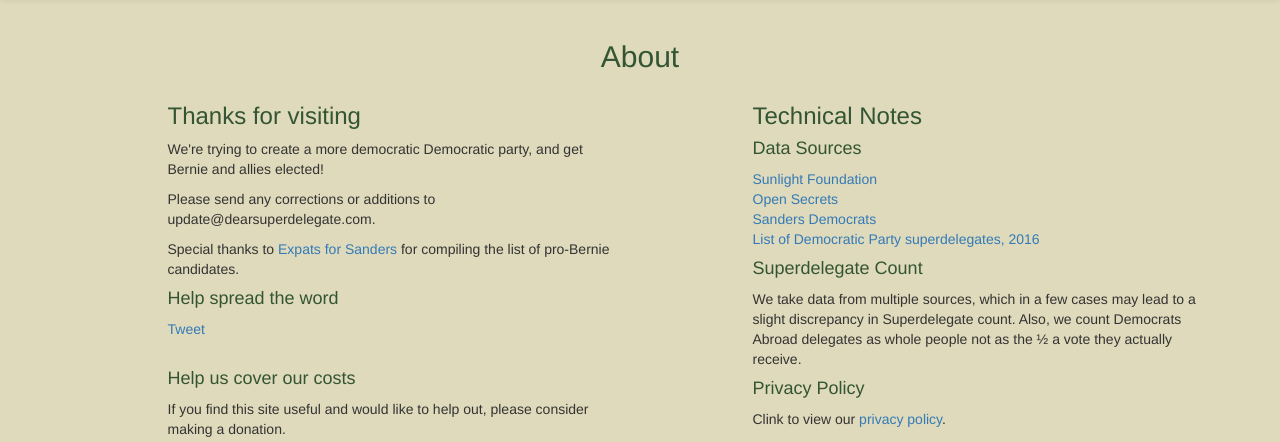
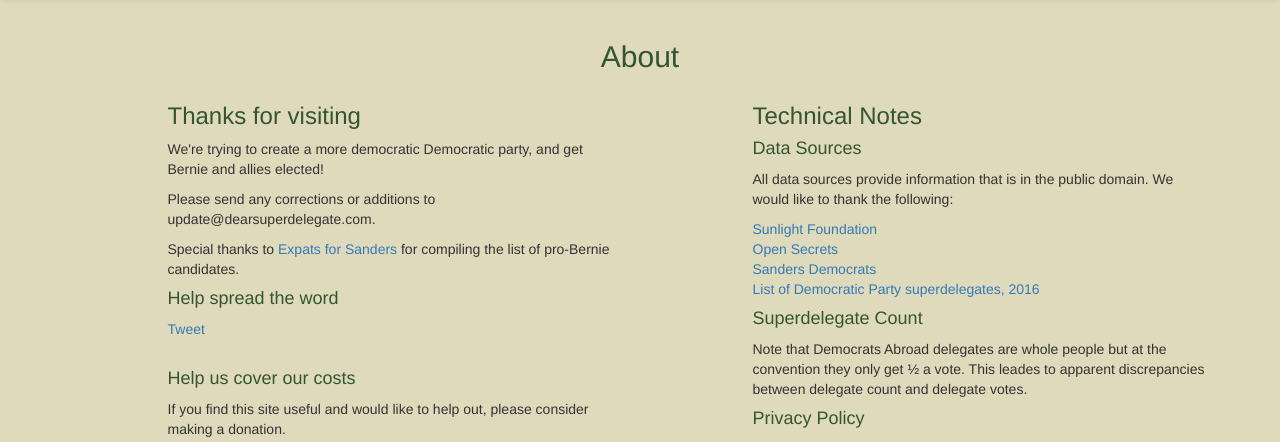
Before and after one commit to LiamK/adrestia, a Django app: template adrestia/templates/adrestia/about.html in a window 1280 px wide. Shown: the part 52-494 px from the top of the page. Run offline with Django 3.2, Linux system fonts and the light colour scheme; the template is opened without the code that fills it, so the values that code supplies are empty; parts of the project's set-up code (start-up, migrations or seed data) failed here and were passed over; some libraries are stand-ins or nearby versions.

Commit message:
PayPal button, thankyou, admin tweaks

```diff
--- a/adrestia/templates/adrestia/about.html
+++ b/adrestia/templates/adrestia/about.html
@@ -36,14 +36,16 @@
         <p>If you find this site useful and would like to help out, please consider making a donation.</p>
         <form action="https://www.paypal.com/cgi-bin/webscr" method="post" target="_top">
             <input type="hidden" name="cmd" value="_s-xclick">
-            <input type="hidden" name="hosted_button_id" value="HJCFTSBYZMP6Q">
-            <input type="image" src="https://www.paypalobjects.com/en_US/i/btn/btn_donate_SM.gif" border="0" name="submit" alt="PayPal - The safer, easier way to pay online!">
+            <input type="hidden" name="hosted_button_id" value="3W8YAF9YXJ7MY">
+            <input type="image" src="https://www.paypalobjects.com/en_US/i/btn/btn_donate_LG.gif" border="0" name="submit" alt="PayPal - The safer, easier way to pay online!">
             <img alt="" border="0" src="https://www.paypalobjects.com/en_US/i/scr/pixel.gif" width="1" height="1">
         </form>
     </div>
     <div class="col-xs-12 col-sm-offset-1 col-sm-5">
         <h3>Technical Notes</h3>
         <h4>Data Sources</h4>
+            <p>All data sources provide information that is in the
+            public domain.  We would like to thank the following:</p>
             <ul class="list-unstyled">
             <li><a target="_blank" href="https://sunlightfoundation.com/">Sunlight Foundation</a></li>
             <li><a target="_blank" href="https://opensecrets.org/">Open Secrets</a></li>
@@ -51,10 +53,9 @@
             <li><a target="_blank" href="https://en.wikipedia.org/wiki/List_of_Democratic_Party_superdelegates,_2016">List of Democratic Party superdelegates, 2016</a></li>
         </ul>
         <h4>Superdelegate Count</h4>
-        <p>We take data from multiple sources, which in a few cases
-        may lead to a slight discrepancy in Superdelegate count.  Also,
-        we count Democrats Abroad delegates as whole people not as the
-        &half; a vote they actually receive.</p>
+        <p>Note that Democrats Abroad delegates are whole people but
+        at the convention they only get &half; a vote.  This leades to apparent
+        discrepancies between delegate count and delegate votes.</p>
 
         <h4>Privacy Policy</h4>
         <p>Clink to view our <a href="{% url 'privacy_policy' %}">privacy
--- a/adrestia/templates/adrestia/home.html
+++ b/adrestia/templates/adrestia/home.html
@@ -17,7 +17,7 @@
         Let your Super Delegate know how you feel!
         </h3>
 
-        <p>Here you will find all the information you need to contact
+        <p>Here's all the information you need to contact
         your state's Democratic Superdelegates or the at-large ones.  Telephone,
         Email, Twitter, Facebook, YouTube &ndash; even snail mail
         addresses.<br/>You can
--- a/project/urls.py
+++ b/project/urls.py
@@ -38,6 +38,9 @@ urlpatterns = [
     url(r'^candidates/(?P<state>[A-Za-z]{2,2})/?$', CandidateList.as_view(),name='candidate_list'),
     url(r'^candidates/(?P<pk>[0-9]+)/?$', CandidateDetail.as_view(),
         name='candidate_detail'),
+    url(r'^thankyou/?$',
+        TemplateView.as_view(template_name='adrestia/thankyou.html'),
+        name='thankyou'),
     url(r'^api/', include('adrestia.api.urls')),
 ]
 
```
Also changed, not shown: adrestia/admin.py (+10 -2 lines), adrestia/templates/adrestia/chart.html (+11 -0 lines), adrestia/templates/adrestia/state_chart.html (+10 -0 lines), adrestia/templates/adrestia/thankyou.html (added, +11 -0 lines).
